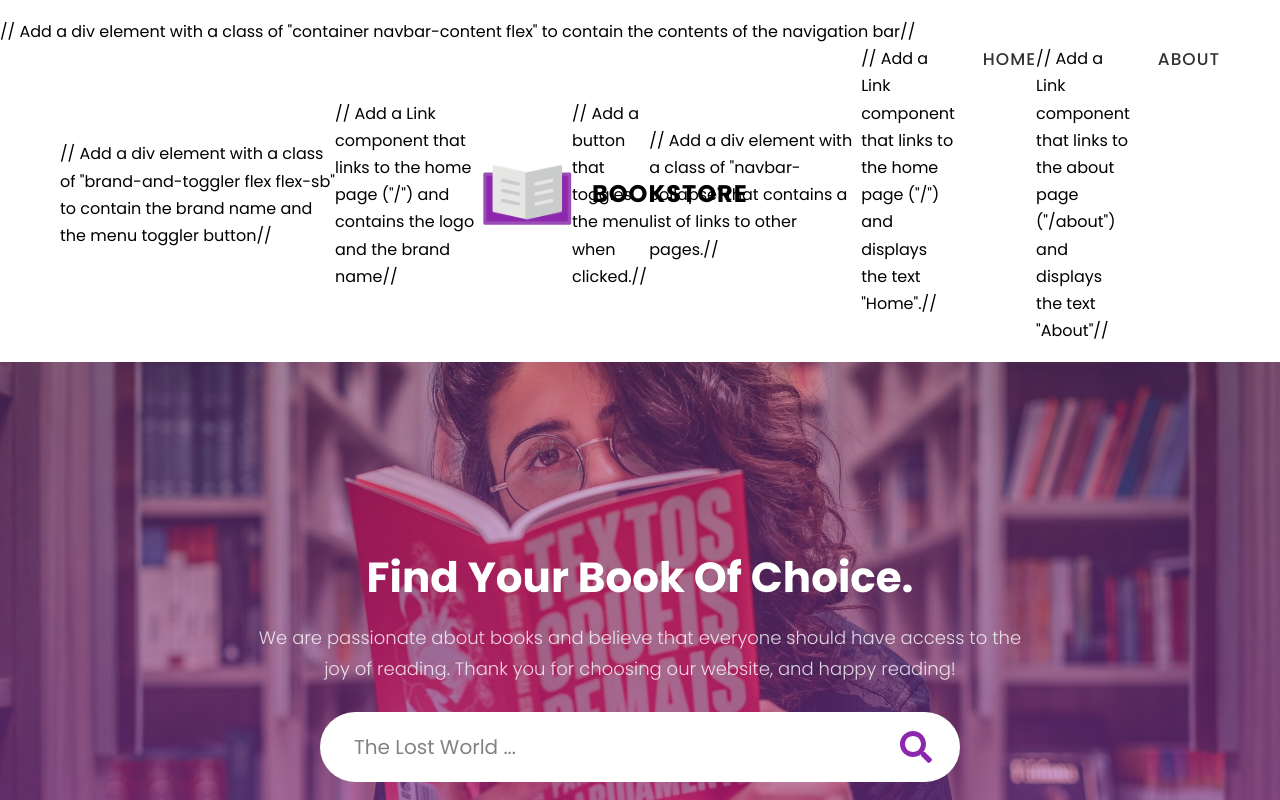
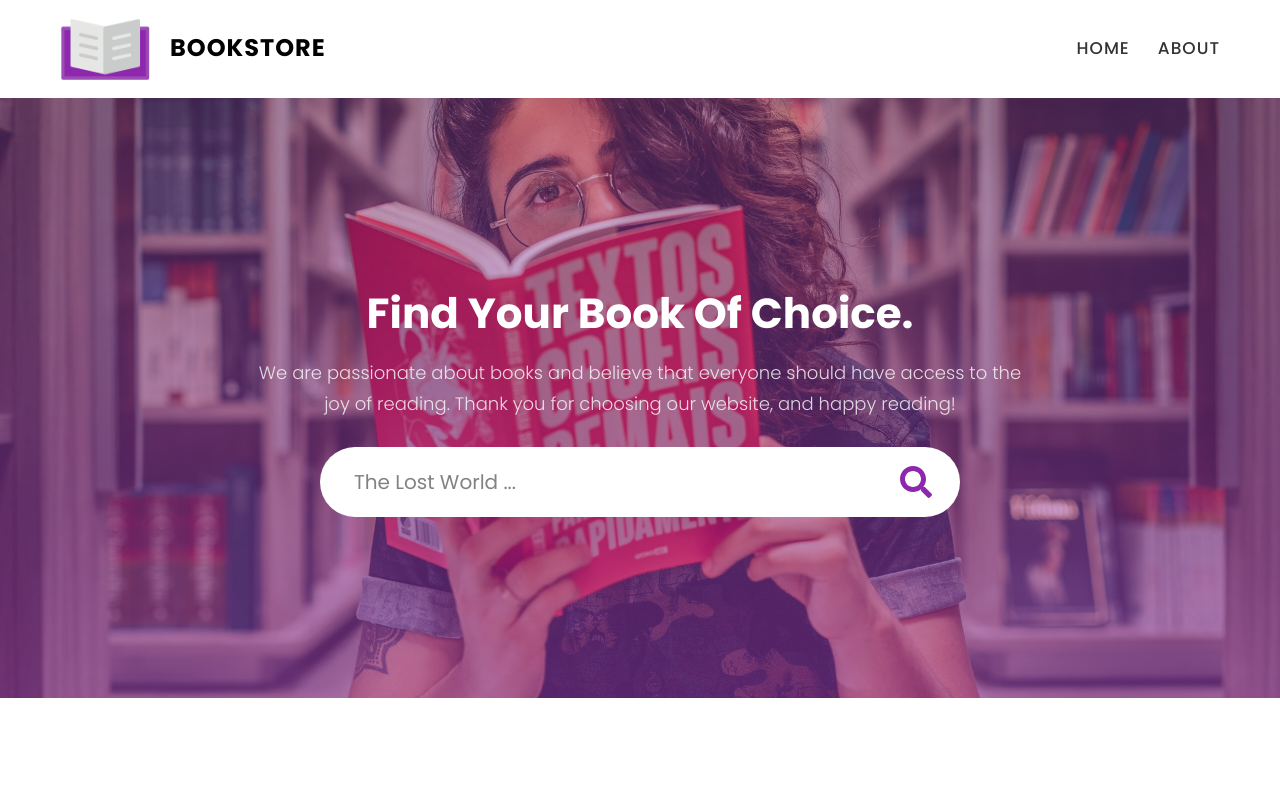
Before and after one commit to Virgotex/Book-project, a React (Create React App) app in the folder books-project/: page / in a window 1280 px wide. Shown: the top 800 px of the page. Built offline with nearby package versions, Linux system fonts and the light colour scheme; no server answers.

Commit message:
Adding more comments

```diff
--- a/books-project/src/Pages/About/About.jsx
+++ b/books-project/src/Pages/About/About.jsx
@@ -1,15 +1,17 @@
+// importing from various folders//
 import React from 'react';
 import "./About.css";
 import aboutImg from "../../images/about-img.jpg";
 
+//defining the about component//
 const About = () => {
   return (
+    //About section of the website //
     <section className='about'>
       <div className='container'>
         <div className='section-title'>
           <h2>About</h2>
         </div>
-
         <div className='about-content grid'>
           <div className='about-img'>
             <img src = {aboutImg} alt = "" />
--- a/books-project/src/components/Header/Header.jsx
+++ b/books-project/src/components/Header/Header.jsx
@@ -1,10 +1,12 @@
-
+//import necessary modules from respective folders//
 import React from 'react';
 import Navbar from "../Navbar/Navbar";
 import SearchForm from "../SearchForm/SearchForm";
 import "./Header.css";
 
+//defining the header component//
 const Header = () => {
+  //having divs to add some padding to the header component//
   return (
     <div className='holder'>
         <header className='header'>
--- a/books-project/src/components/Navbar/Navbar.jsx
+++ b/books-project/src/components/Navbar/Navbar.jsx
@@ -1,4 +1,4 @@
-            // Import  useState hook and the Link and HiOutlineMenuAlt3 components from the react-router-dom library//
+ // Import  useState hook and the Link and HiOutlineMenuAlt3 components from the react-router-dom library//
 import React, {useState} from 'react';
 import { Link } from 'react-router-dom';
 import "./Navbar.css";
@@ -11,35 +11,32 @@ const [toggleMenu, setToggleMenu] = useState(false);
   // Define a function called handleNavbar that toggles the value of the toggleMenu state variable//
 const handleNavbar = () => setToggleMenu(!toggleMenu);
 
-  return (
+
     // Add a navigation element with a class of "navbar" and an id of "navbar"//
+     return (
     <nav className='navbar' id = "navbar">
-      // Add a div element with a class of "container navbar-content flex" to contain the contents of the navigation bar//
       <div className='container navbar-content flex'>
-        // Add a div element with a class of "brand-and-toggler flex flex-sb" to contain the brand name and the menu toggler button//
+        {/* Add a div element with a class of "brand-and-toggler flex flex-sb" to contain the brand name and the menu toggler button */}
         <div className='brand-and-toggler flex flex-sb'>
-          // Add a Link component that links to the home page ("/") and contains the logo and the brand name//
           <Link to = "/" className='navbar-brand flex'>
             <img src = {logoImg} alt = "site logo" />
             <span className='text-uppercase fw-7 fs-24 ls-1'>Bookstore</span>
           </Link>
-          // Add a button  that toggles the menu when clicked.//
+          {/*Add a button element that toggles the menu when clicked. */}
           <button type = "button" className='navbar-toggler-btn' onClick={handleNavbar}>
-            // Add an icon from the HiOutlineMenuAlt3 component that changes color based on whether the menu is toggled or not//
+          {/*Add an icon from the HiOutlineMenuAlt3 component that changes color based on whether the menu is toggled or not. */}
             <HiOutlineMenuAlt3 size = {35} style = {{
               color: `${toggleMenu ? "#fff" : "#010101"}`
             }} />
           </button>
         </div>
-
-        // Add a div element with a class of "navbar-collapse" that contains a list of links to other pages.//
+        {/* Add a div element with a class of "navbar-collapse" that contains a list of links to other pages */}
         <div className={toggleMenu ? "navbar-collapse show-navbar-collapse" : "navbar-collapse"}>
           <ul className = "navbar-nav">
-            // Add a Link component that links to the home page ("/") and displays the text "Home".//
             <li className='nav-item'>
+            {/* Add a Link component that links to the home page ("/") and displays the text "Home" */}
               <Link to = "/" className='nav-link text-uppercase text-white fs-22 fw-6 ls-1'>Home</Link>
             </li>
-            // Add a Link component that links to the about page ("/about") and displays the text "About"//
             <li className='nav-item'>
               <Link to = "/about" className='nav-link text-uppercase text-white fs-22 fw-6 ls-1'>About</Link>
             </li>
@@ -47,8 +44,7 @@ const handleNavbar = () => setToggleMenu(!toggleMenu);
         </div>
       </div>
     </nav>
-  )
+  );
 }
 
-// Export the Navbar component //
 export default Navbar;
```
